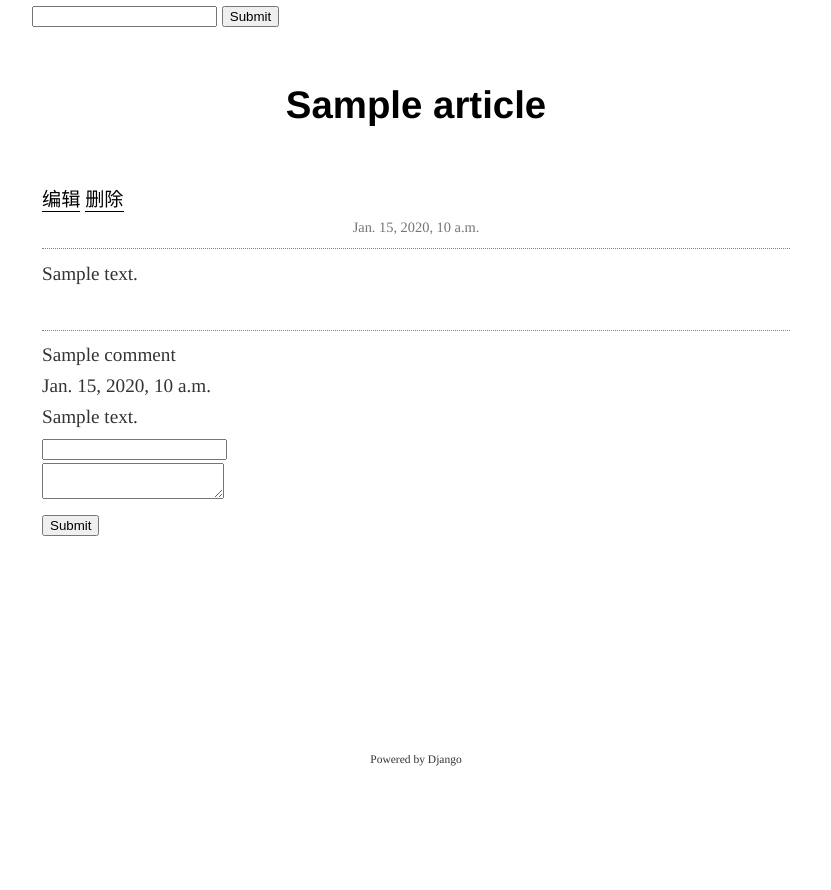
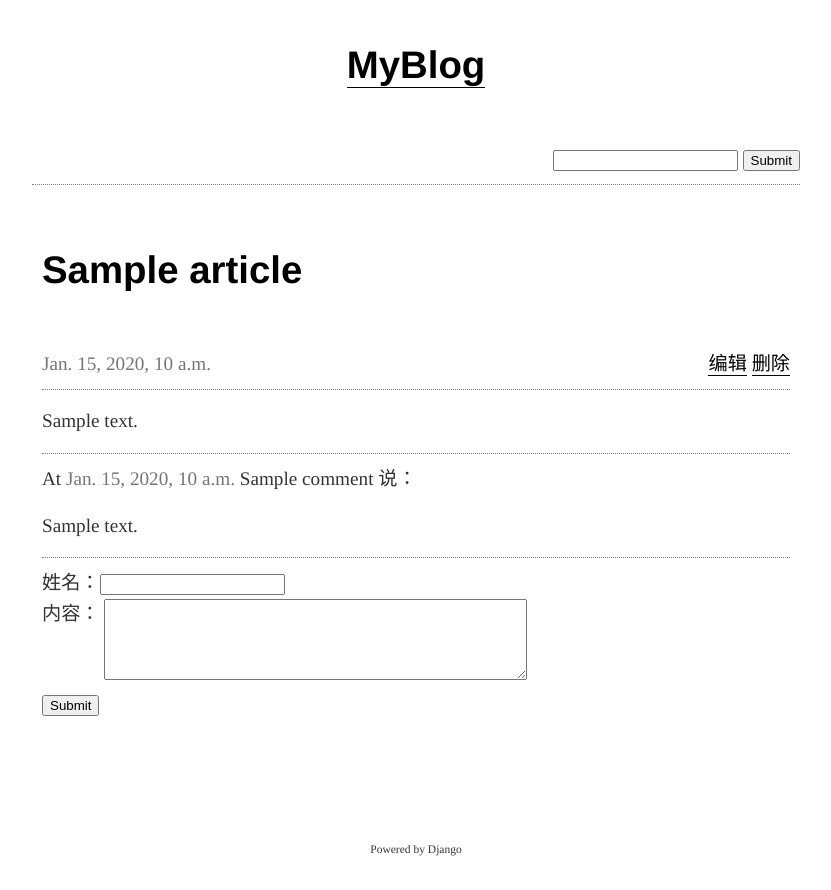
Before and after one commit to AliciaNI/Django_blog, a Django app: template post/template/detail.html in a window 1280 px wide. Shown: the whole page, without its empty margins (224-1055 px from the left). Before the commit the page ends 766 px from the top, so only its background shows below. Run offline with Django 3.2, Linux system fonts and the light colour scheme; tables that the repository leaves empty hold one stand-in row (values such as "Sample post"); the template is opened without the code that fills it: values that come from a table or form of the project are taken from there, most other values are stand-ins (such as "Sample title", 1, 10 or a date in 2020).

Commit message:
add pages

```diff
--- a/post/template/base.html
+++ b/post/template/base.html
@@ -10,11 +10,15 @@
 
 <body>
 	<div class="container">
-		<form method="POST" action="/post/search/">
+		<h1><a href="/post/home/">MyBlog</a></h1>
+
+		<form method="POST" action="/post/search/" style="text-align: right;">
 			{% csrf_token %}
 			<input type="text" name="keyword">
 			<input type="submit" name="搜索">
 		</form>
+
+		<hr>
 
 		<div class="content">{%block content %}{%endblock%}</div>
 	</div>
--- a/post/template/detail.html
+++ b/post/template/detail.html
@@ -2,30 +2,37 @@
 
 {%block content %}
 	<div class="container">
-		<h1>{{article.title}}</h1>
-		<div>
+		<h1 style="text-align: left;">{{article.title}}</h1>
+		<span class="date">{{article.create}}</span>
+		<div style="float: right;">
 			<a href="/post/edit/?aid={{article.id}}">编辑</a>
 			<a href="/post/delete/?aid={{article.id}}">删除</a>
 		</div>
-		<div class="info-bar"><span class="date">{{article.create}}</span></div>
 		<hr>
 
-		<div>{{article.content}}</div>
-		<br>
+		<!-- 正文 -->
+		<div>{{article.content | linebreaks}}</div>
 		<hr>
+
+		<!-- 评论 -->
 		<div>
 			{% for c in comments %}
 			<div>
-				<div>{{c.name}}</div>
-				<div>{{c.create}}</div>
-				<div>{{c.content}}</div>
+				<div>At <span class="date">{{c.create}}</span> {{c.name}} 说：</div>
+				<div>{{c.content | linebreaks}}</div>
 			</div>
+			<hr>
 			{% endfor %}
 		</div>
+
+		<!-- 发表评论 -->
 		<form method="POST" action="/post/comment/">
 			{% csrf_token %}
-			<div><input type="text" name="name"></div>
-			<div><textarea name="comment"></textarea></div>
+			<div>姓名：<input type="text" name="name"></div>
+			<div style="vertical-align: top;">
+				<span style="vertical-align: top;">内容：</span>
+				<textarea name="comment" rows="5" cols="50"></textarea>
+			</div>
 			<input type="hidden" name="aid" value="{{article.id}}">
 			<input type="submit" name="发表评论">
 		</form>
```
Also changed, not shown: post/template/home.html (+11 -3 lines), post/views.py (+7 -2 lines).
